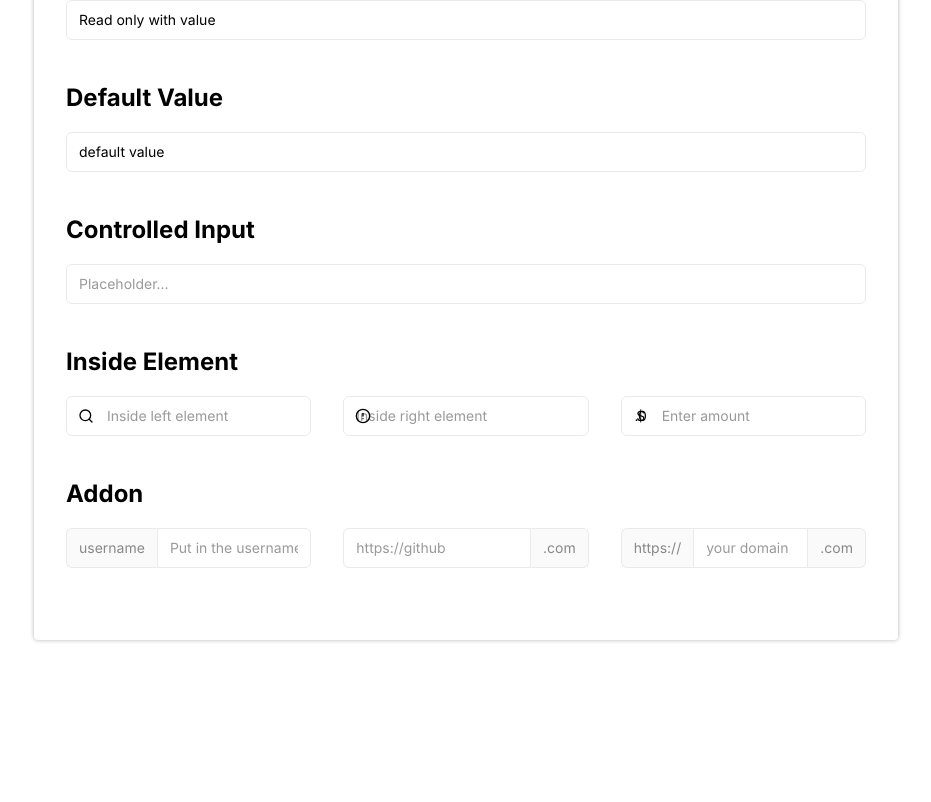
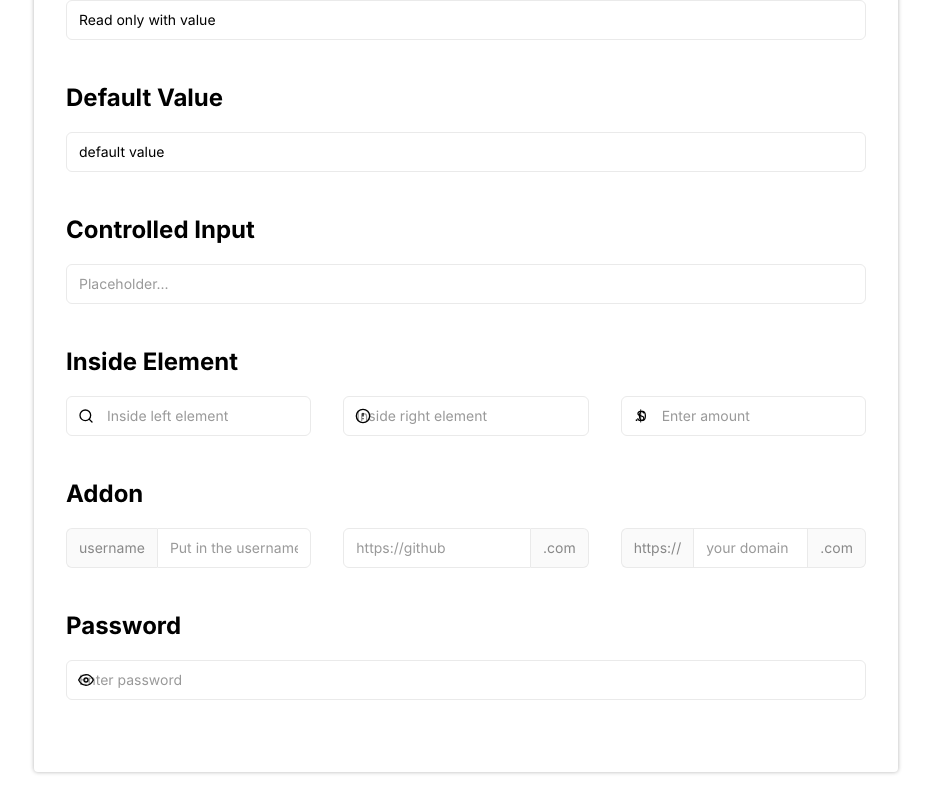
Before and after one commit to bohdev95/react-raw-ui, a React app: page / in a window 1280 px wide. Shown: the part 3740-4542 px from the top of the page, without its empty margins (174-1105 px from the left). Before the commit the page ends 4410 px from the top, so only its background shows below. Built offline with nearby package versions, Linux system fonts and the light colour scheme.

Commit message:
feat: add usage of password input

```diff
--- a/components/Input/InputElement.tsx
+++ b/components/Input/InputElement.tsx
@@ -5,6 +5,7 @@ import { useInputStyles } from "./Input.styles";
 
 interface BaseInputElementProps {
   className?: string;
+  clickable?: boolean;
   placement?: "left" | "right";
 }
 
@@ -20,6 +21,7 @@ type InputRightElementProps = Omit<InputElementProps, "placement">;
 
 const InputElement: FC<PropsWithChildren<InputElementProps>> = ({
   placement = "left",
+  clickable = false,
   className = "",
   children,
   ...resetProps
@@ -43,7 +45,8 @@ const InputElement: FC<PropsWithChildren<InputElementProps>> = ({
           height: ${height};
           font-size: ${fontSize};
           color: ${color};
-          pointer-events: none;
+          pointer-events: ${clickable ? 'auto' : 'none'};
+          cursor: ${clickable ? 'pointer' : 'default'};
         }
       `}</style>
     </div>
--- a/src/App.tsx
+++ b/src/App.tsx
@@ -1,5 +1,5 @@
 import React, { FC, PropsWithChildren, ChangeEvent, useState } from "react";
-import { Search, AlertCircle } from "react-feather";
+import { Search, AlertCircle, Eye, EyeOff } from "react-feather";
 import { Button, Loading, ButtonGroup, Input, InputGroup, InputLeftElement, InputRightElement, InputLeftAddon, InputRightAddon } from "../components";
 
 const Container: FC<PropsWithChildren<{ title: string }>> = ({
@@ -92,6 +92,7 @@ const Unit: FC<
 
 function App() {
   const [inputValue, setInputValue] = useState("");
+  const [passwordVisible, setPasswordVisible] = useState(false);
 
   const handleChangeInput = (event: ChangeEvent<HTMLInputElement>) => {
     setInputValue(event.target.value);
@@ -399,6 +400,16 @@ function App() {
             </InputGroup>
           </Unit>
         </Wrapper>
+        <Wrapper title="Password">
+          <Unit layout="row">
+            <InputGroup>
+              <Input htmlType={passwordVisible ? 'text' : 'password'} placeholder="Enter password" />
+              <InputRightElement clickable onClick={() => setPasswordVisible(!passwordVisible)}>
+                { passwordVisible ? <EyeOff size={16} /> : <Eye size={16} /> }
+              </InputRightElement>
+            </InputGroup>
+          </Unit>
+        </Wrapper>
       </Container>
     </div>
   );
```
